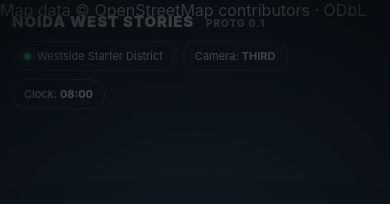
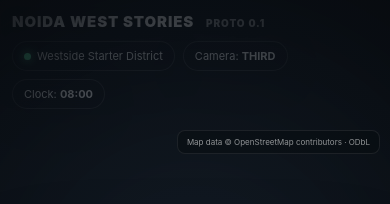
Before and after one commit to Ady5545/Noida-West-Stories, a plain HTML site: page index.html in a window 390 px wide. Shown: the top 204 px of the page. Drawn offline with nearby package versions, Linux system fonts and the light colour scheme.

Commit message:
style: show map loading and attribution

```diff
--- a/styles.css
+++ b/styles.css
@@ -5,3 +5,5 @@
 .controls{position:fixed;right:20px;bottom:20px;pointer-events:none;padding:12px 14px;border-radius:14px;font-size:10px;line-height:1.9;color:rgba(255,255,255,.7)}.controls-title{letter-spacing:.13em;font-weight:800;color:#fff;margin-bottom:2px}kbd{border:1px solid rgba(255,255,255,.18);background:rgba(255,255,255,.06);border-radius:5px;padding:1px 5px;color:#fff;font-size:9px}
 .start-screen{position:fixed;inset:0;display:grid;place-items:center;background:radial-gradient(circle at 50% 35%,rgba(41,60,82,.3),rgba(8,12,17,.9) 56%,rgba(4,6,9,1) 100%)}.start-card{width:min(540px,calc(100vw - 32px));padding:36px;border-radius:24px;background:rgba(13,18,25,.76);border:1px solid rgba(255,255,255,.13);backdrop-filter:blur(18px);box-shadow:0 30px 100px rgba(0,0,0,.45)}.eyebrow{font-size:10px;letter-spacing:.17em;opacity:.54;font-weight:800}h1{font-size:clamp(44px,8vw,76px);line-height:.86;margin:16px 0 18px;letter-spacing:-.055em}h1 span{opacity:.5}.start-card p{max-width:430px;color:rgba(255,255,255,.66);line-height:1.6;font-size:14px;margin-bottom:24px}button{appearance:none;border:0;cursor:pointer;background:#fff;color:#0b0f14;border-radius:12px;padding:13px 18px;font-weight:900;letter-spacing:.03em;box-shadow:0 12px 30px rgba(0,0,0,.22)}button:hover{transform:translateY(-1px)}.start-note{font-size:10px;opacity:.38;margin-top:12px}.toast{position:fixed;left:50%;top:78%;transform:translate(-50%,-50%);padding:10px 14px;border-radius:999px;font-size:12px;font-weight:700}
 @media(max-width:700px){#hud{padding:12px}.controls{left:12px;right:auto;bottom:12px}.vehicle-hud{bottom:12px}.start-card{padding:28px}}
+
+.start-card button:disabled{opacity:.55;cursor:wait;transform:none}.map-credit{position:fixed;right:14px;top:14px;margin-top:44px;padding:6px 9px;border-radius:8px;background:rgba(9,13,18,.55);border:1px solid rgba(255,255,255,.08);font-size:9px;color:rgba(255,255,255,.55);pointer-events:none}@media(max-width:700px){.map-credit{right:10px;top:86px;font-size:8px;max-width:210px}}
```
